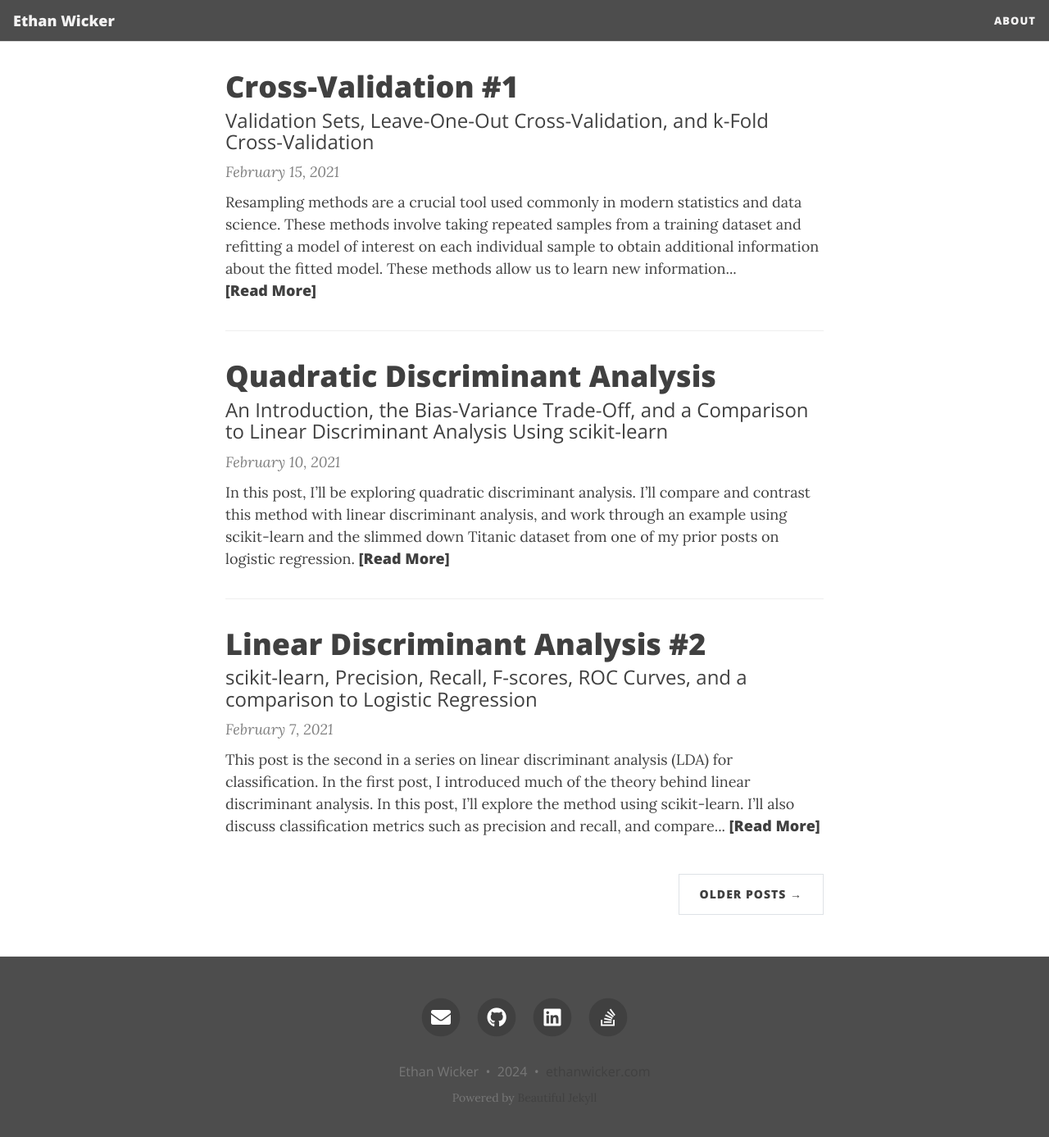
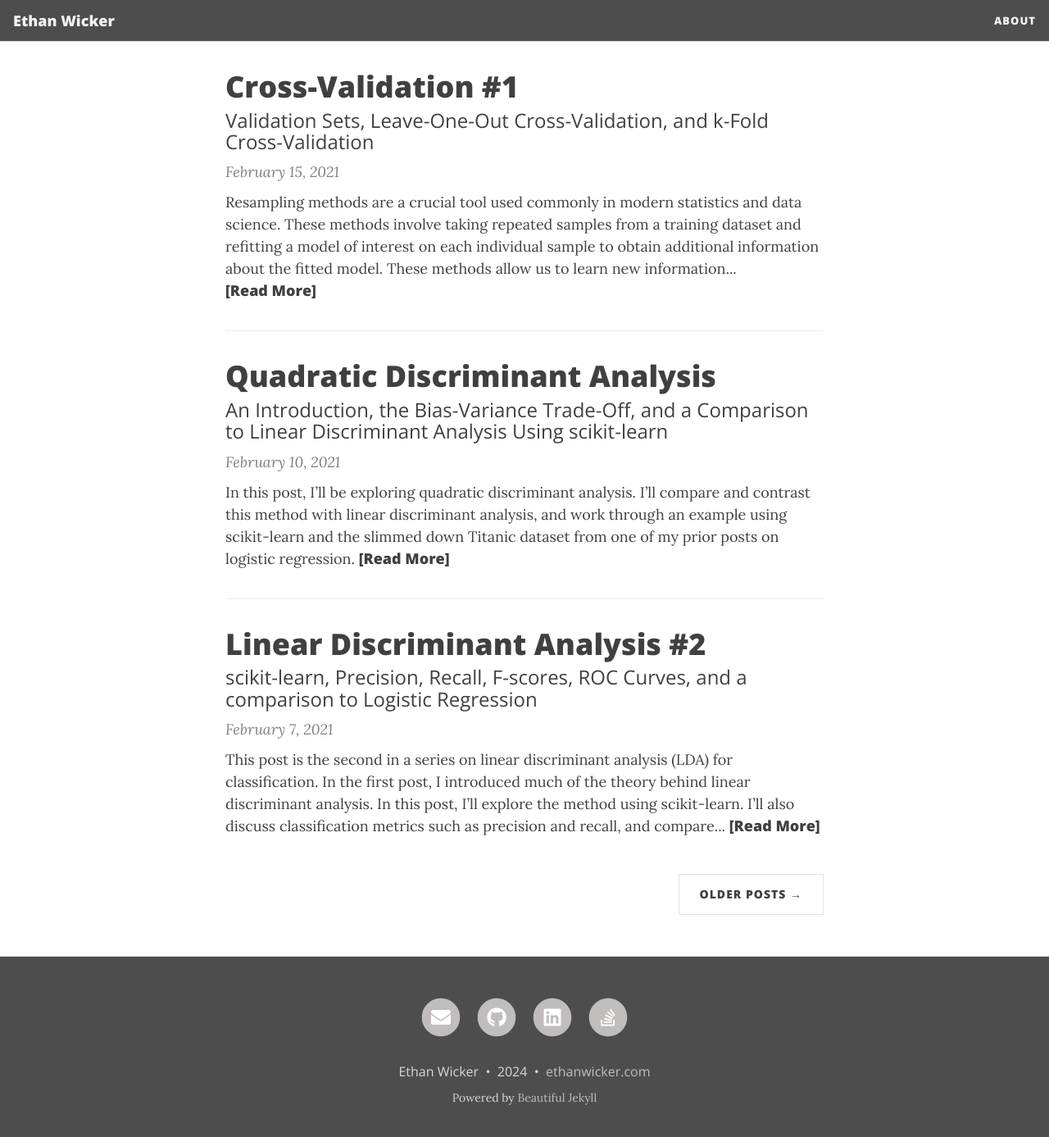
Before and after one commit to ethanwicker/ethanwicker.github.io, a Jekyll site: the page built from index.html, in a window 1280 px wide and 1400 px high, scrolled down 2592 px. Shown: the top 1387 px of the window at 82% size. Built offline with Jekyll 4.4.1, drawn with Linux system fonts in a browser that asks for light colours; nearby versions of some CDN libraries; the list of posts is cut into pages by our own code.

Commit message:
Update _config.yml

```diff
--- a/_config.yml
+++ b/_config.yml
@@ -77,19 +77,16 @@ feed_show_tags: false
 
 # Personalize the colours in your website. Colour values can be any valid CSS colour
 
-#navbar-col: "#B3B3B3"
-navbar-col: "#4D4D4D"
-#navbar-text-col: "#404040"
-navbar-text-col: "#F3F2F2"
+navbar-col: "#4D4D4D"  # original color: #B3B3B3
+navbar-text-col: "#F3F2F2"  # original color: #404040
 navbar-border-col: "#DDDDDD"
 page-col: "#FFFFFF"
 text-col: "#404040"
 link-col: "#008AFF"
 hover-col: "#0085A1"
-footer-col: "#EAEAEA"
-footer-col: "#4D4D4D"
-footer-text-col: "#777777"
-footer-link-col: "#404040"
+footer-col: "#4D4D4D"  # original color: #B3B3B3
+footer-text-col: "#DAD7D7"  # original color: #777777
+footer-link-col: "#C2BDBD"  # originala color: #404040
 
 # Alternatively, the navbar, footer, and page background can be set to an image
 # instead of colour
```
